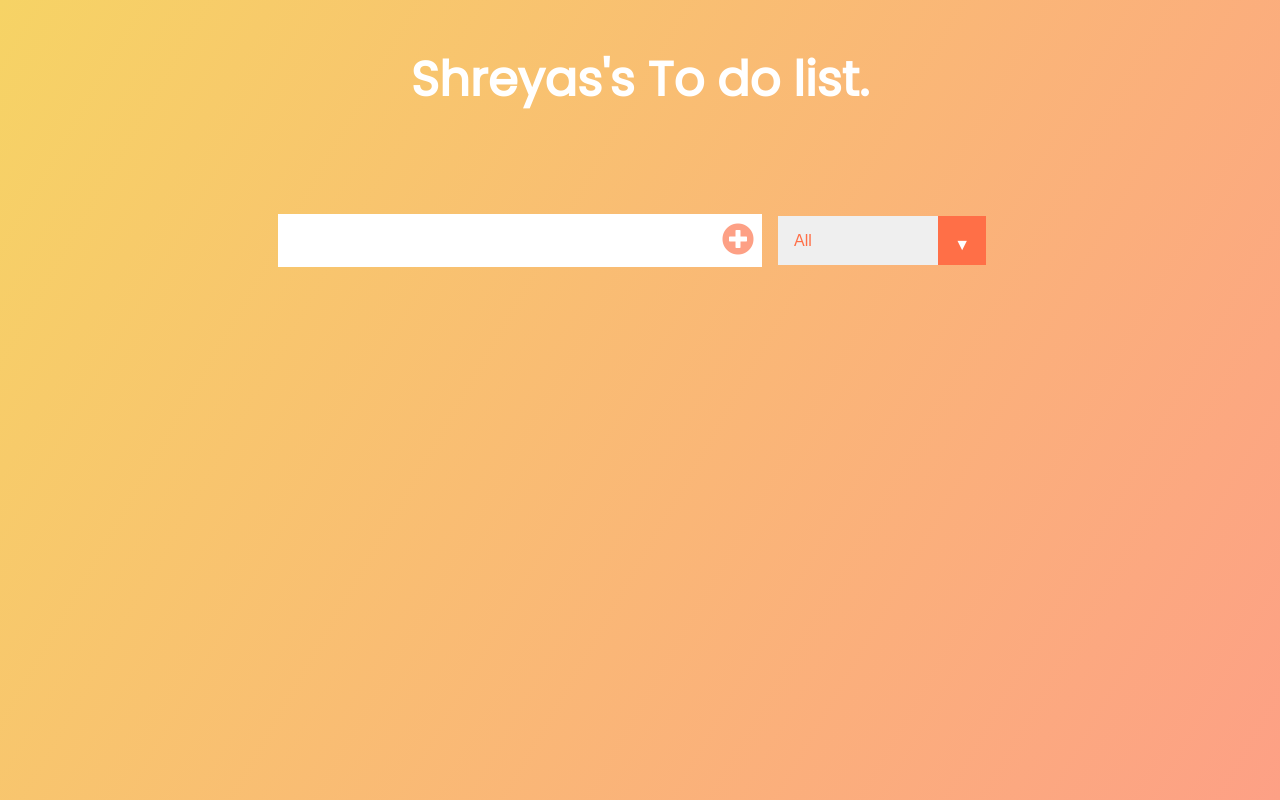
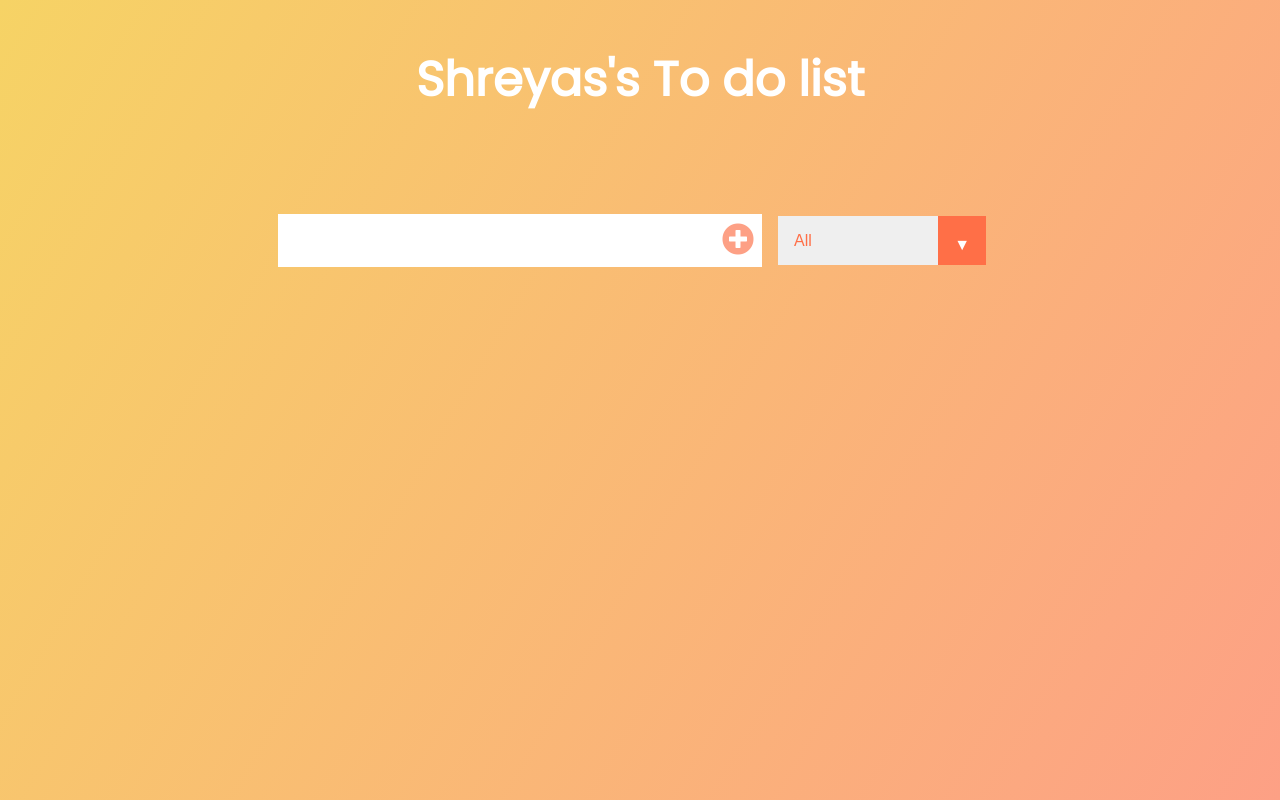
Before and after one commit to roronoa11/to-do-list, a plain HTML site: page index.html in a window 1280 px wide. Drawn offline with Linux system fonts and the light colour scheme.

Commit message:
removed .

```diff
--- a/index.html
+++ b/index.html
@@ -12,7 +12,7 @@
 
 <body>
     <header>
-        <h1>Shreyas's To do list.</h1>
+        <h1>Shreyas's To do list</h1>
     </header>
     <form>
         <input type="text" class="todo-input">
```
